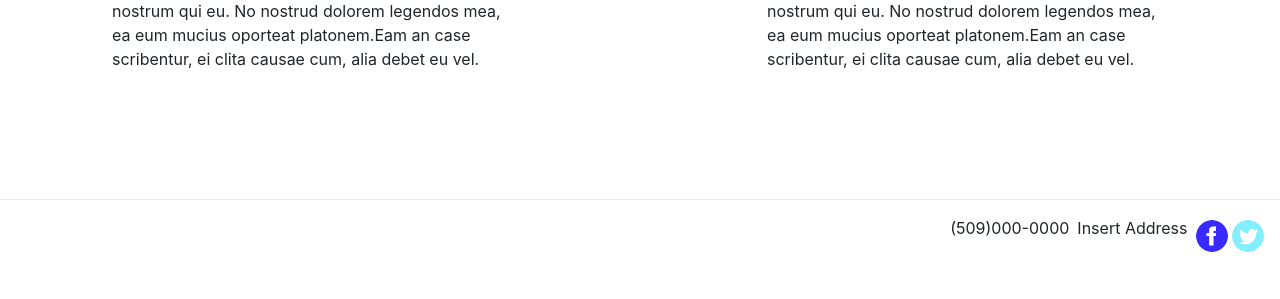
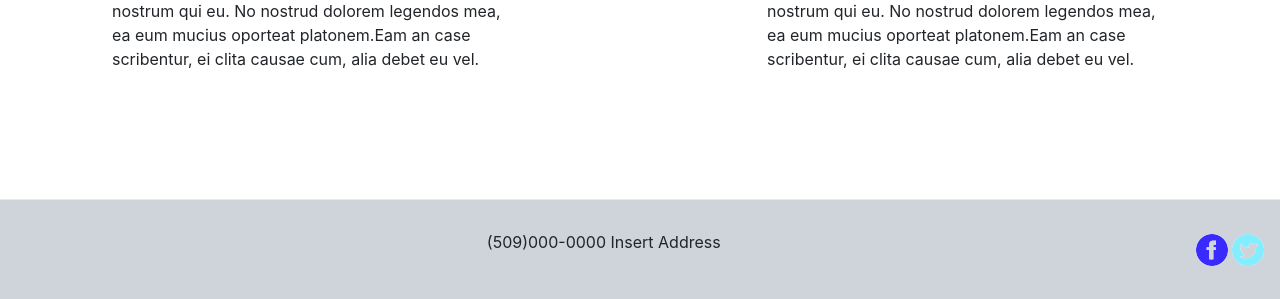
Before and after one commit to Asaelem/BlueRibbonHW, a PHP site: page /Home.html in a window 1280 px wide. Shown: the part 609-908 px from the top of the page. Before the commit the page ends 861 px from the top, so only its background shows below. Run offline with PHP 8.4, Linux system fonts and the light colour scheme.

Commit message:
Small footer change

```diff
--- a/CSS/custom.css
+++ b/CSS/custom.css
@@ -13,9 +13,12 @@ textarea#form_message{
 }
 
 footer{
-    background-color: #1d2124;
+    height: 100px;
+    background-color: #ced4da;
 }
 
-footer p{
-    color: white;
+#footer_contact{
+    margin: auto;
+    width: 50%;
+    text-align: center;
 }
--- a/Home.html
+++ b/Home.html
@@ -9,6 +9,7 @@
 
     <link rel="stylesheet" href="https://maxcdn.bootstrapcdn.com/bootstrap/4.1.3/css/bootstrap.min.css">
     <link href="CSS/blue_ribbon.css" rel="stylesheet">
+    <link href="CSS/custom.css" rel="stylesheet">
     <script src="https://ajax.googleapis.com/ajax/libs/jquery/3.3.1/jquery.min.js"></script>
     <script src="JS/carousel.js"></script>
     <script src="https://maxcdn.bootstrapcdn.com/bootstrap/4.1.3/js/bootstrap.min.js"></script>
@@ -105,11 +106,11 @@
 </body>
 
 <footer class="modal-footer">
-
-    <p>(509)000-0000</p>
-    <p>Insert Address</p>
+    <div id="footer_contact">
+        <p>(509)000-0000   Insert Address</p>
+    </div>
     <div id="social_icon">
-        <img src="images/fb_icon.png" alt="Facebook" href="https://www.facebook.com/BlueRibbonHWs/">
+        <a href="https://www.facebook.com/BlueRibbonHWs/"><img src="images/fb_icon.png" alt="Facebook"></a>
         <img src="images/twit_icon.png" alt="Twiter">
     </div>
 
```
